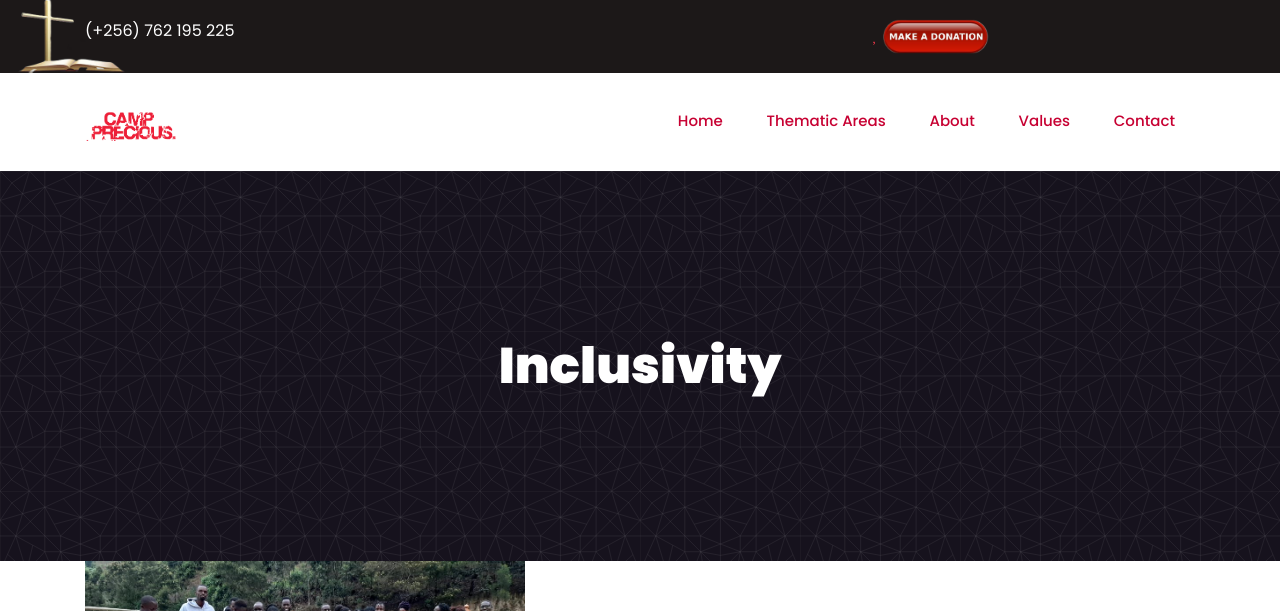
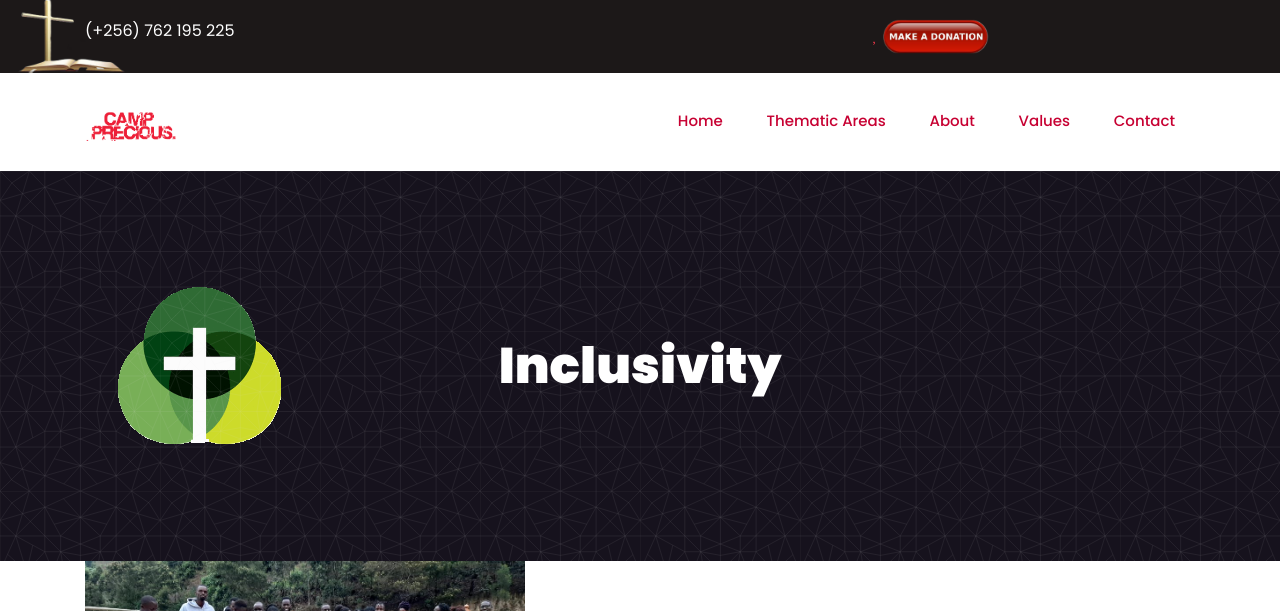
Before and after one commit to jdave2020/camp-precious, a PHP site: page /inclusivity.php in a window 1280 px wide. Shown: the top 611 px of the page. Run offline with PHP 8.4, Linux system fonts and the light colour scheme; some libraries are stand-ins or nearby versions; some web fonts are replaced.

Commit message:
Update inclusivity.php

```diff
--- a/inclusivity.php
+++ b/inclusivity.php
@@ -19,7 +19,7 @@
     <?php include('header.php'); ?>
     <!-- ***** Header Area End ***** -->
     <!-- bradcam_area_start -->
-    <div class="bradcam_area breadcam_bg">
+    <div class="bradcam_area breadcam_bg breadcam_bg_1">
         <div class="container">
             <div class="row">
                 <div class="col-lg-12">
```
